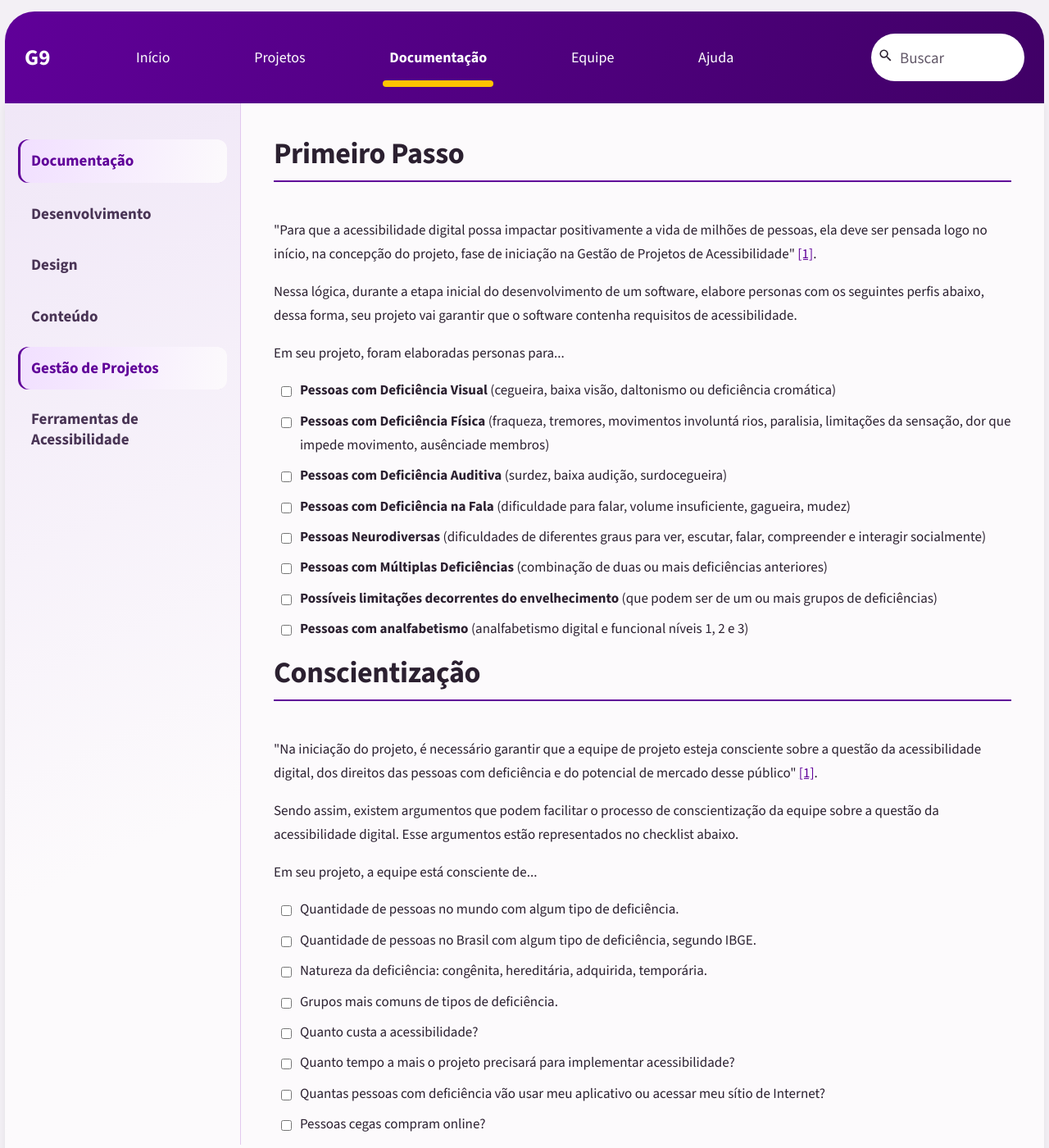
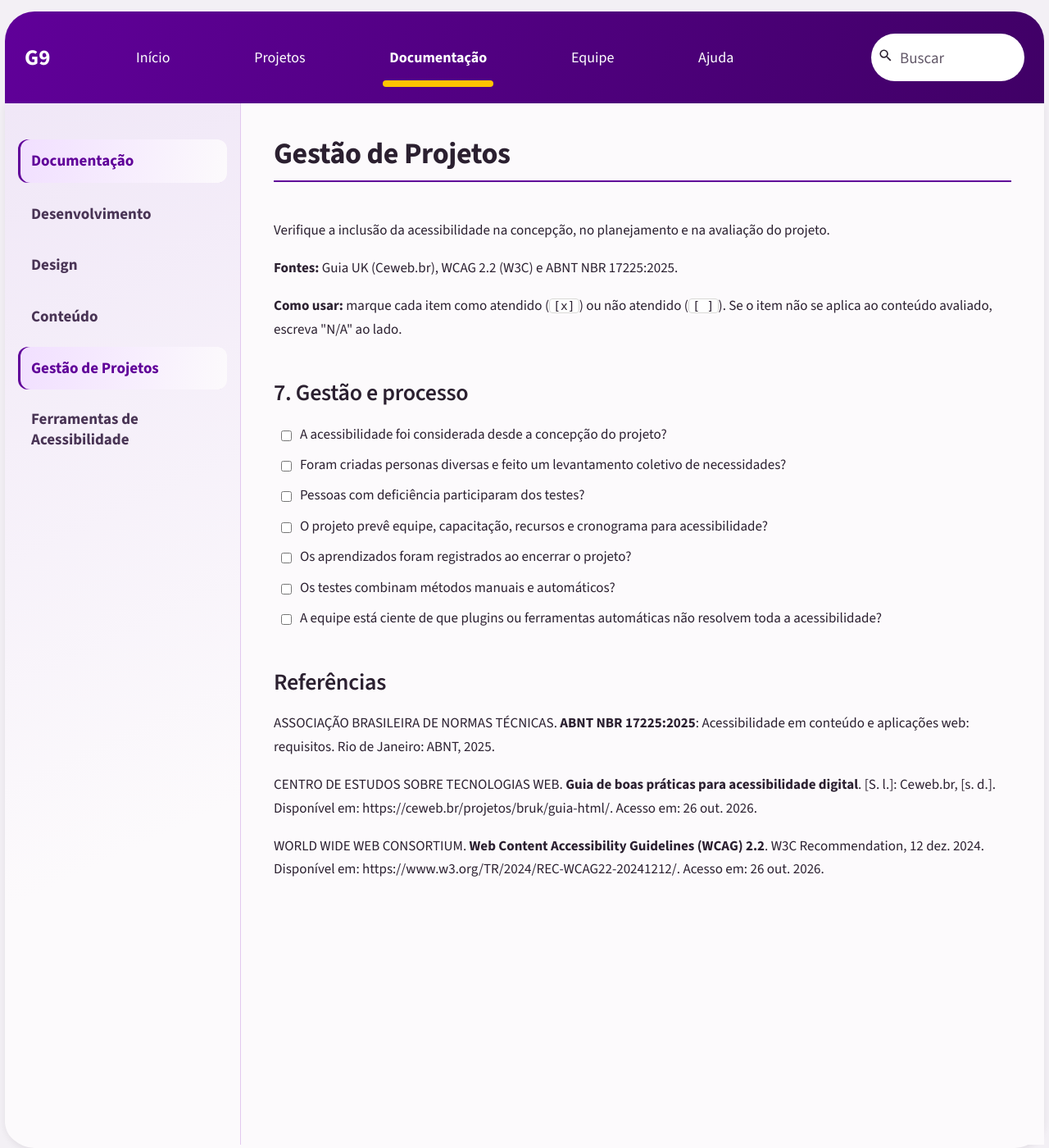
Before and after one commit to UnB-IHC/IHC_2026.2_Grupo09, an MkDocs documentation site: the page built from docs/gestaoProjeto/gestaoProjeto.md, in a window 1280 px wide and 1400 px high. Shown: the whole window at 82% size. Built offline with MkDocs 1.6.1 and Material for MkDocs 9.7.7, drawn with Linux system fonts in a browser that asks for light colours; some web fonts are replaced; some of the changed text lies outside the part shown.

Commit message:
docs: revisar checklist de gestão de projetos

```diff
--- a/docs/gestaoProjeto/gestaoProjeto.md
+++ b/docs/gestaoProjeto/gestaoProjeto.md
@@ -1,63 +1,25 @@
-# Primeiro Passo
+# Gestão de Projetos
 
-"Para que a acessibilidade digital possa impactar positivamente a vida de milhões de pessoas, ela deve ser pensada logo no início, na concepção do projeto, fase de iniciação na Gestão de Projetos de Acessibilidade" <a id="TEC1" href="#RP1">[1]</a>.
+Verifique a inclusão da acessibilidade na concepção, no planejamento e na avaliação do projeto.
 
-Nessa lógica, durante a etapa inicial do desenvolvimento de um software, elabore personas com os seguintes perfis abaixo, dessa forma, seu projeto vai garantir que o software contenha requisitos de acessibilidade.
+**Fontes:** Guia UK (Ceweb.br), WCAG 2.2 (W3C) e ABNT NBR 17225:2025.
 
-Em seu projeto, foram elaboradas personas para...
+**Como usar:** marque cada item como atendido (`[x]`) ou não atendido (`[ ]`). Se o item não se aplica ao conteúdo avaliado, escreva "N/A" ao lado.
 
-- [ ] <b> Pessoas com Deficiência Visual </b> (cegueira, baixa visão, daltonismo ou deficiência cromática)
-- [ ] <b> Pessoas com Deficiência Física </b> (fraqueza, tremores, movimentos involuntá rios, paralisia, limitações da sensação, dor que impede movimento, ausênciade membros)
-- [ ] <b> Pessoas com Deficiência Auditiva </b> (surdez, baixa audição, surdocegueira)
-- [ ] <b> Pessoas com Deficiência na Fala </b> (dificuldade para falar, volume insuficiente, gagueira, mudez)
-- [ ] <b> Pessoas Neurodiversas </b> (dificuldades de diferentes graus para ver, escutar, falar, compreender e interagir socialmente)
-- [ ] <b> Pessoas com Múltiplas Deficiências </b> (combinação de duas ou mais deficiências anteriores)
-- [ ] <b> Possíveis limitações decorrentes do envelhecimento </b> (que podem ser de um ou mais grupos de deficiências)
-- [ ] <b> Pessoas com analfabetismo </b> (analfabetismo digital e funcional níveis 1, 2 e 3)
+## 7. Gestão e processo
 
-# Conscientização
+- [ ] A acessibilidade foi considerada desde a concepção do projeto?
+- [ ] Foram criadas personas diversas e feito um levantamento coletivo de necessidades?
+- [ ] Pessoas com deficiência participaram dos testes?
+- [ ] O projeto prevê equipe, capacitação, recursos e cronograma para acessibilidade?
+- [ ] Os aprendizados foram registrados ao encerrar o projeto?
+- [ ] Os testes combinam métodos manuais e automáticos?
+- [ ] A equipe está ciente de que plugins ou ferramentas automáticas não resolvem toda a acessibilidade?
 
-"Na iniciação do projeto, é necessário garantir que a equipe de projeto esteja consciente sobre a questão da acessibilidade digital, dos direitos das pessoas com deficiência e do potencial de mercado desse público" <a id="TEC1" href="#RP1">[1]</a>.
+## Referências
 
-Sendo assim, existem argumentos que podem facilitar o processo de conscientização da equipe sobre a questão da acessibilidade digital. Esse argumentos estão representados no checklist abaixo.
+ASSOCIAÇÃO BRASILEIRA DE NORMAS TÉCNICAS. **ABNT NBR 17225:2025**: Acessibilidade em conteúdo e aplicações web: requisitos. Rio de Janeiro: ABNT, 2025.
 
-Em seu projeto, a equipe está consciente de...
+CENTRO DE ESTUDOS SOBRE TECNOLOGIAS WEB. **Guia de boas práticas para acessibilidade digital**. [S. l.]: Ceweb.br, [s. d.]. Disponível em: https://ceweb.br/projetos/bruk/guia-html/. Acesso em: 26 out. 2026.
 
-- [ ] Quantidade de pessoas no mundo com algum tipo de deficiência.
-- [ ] Quantidade de pessoas no Brasil com algum tipo de deficiência, segundo IBGE.
-- [ ] Natureza da deficiência: congênita, hereditária, adquirida, temporária.
-- [ ] Grupos mais comuns de tipos de deficiência.
-- [ ] Quanto custa a acessibilidade?
-- [ ] Quanto tempo a mais o projeto precisará para implementar acessibilidade?
-- [ ] Quantas pessoas com deficiência vão usar meu aplicativo ou acessar meu sítio de Internet?
-- [ ] Pessoas cegas compram online?
-- [ ] Pessoas tetraplégicas usam smartphone?
-- [ ] Legislação: A Convenção sobre os Direitos das Pessoas com Deficiência Comentada.
-- [ ] Legislação: PORTARIA Nº 3, DE 7 DE MAIO DE 2007.
-- [ ] Análise de mercado de software de acessibilidade digital.
-
-# Planejamento
-
-"É importante prever e elaborar a arquitetura para todos os públicos com deficiência, visando uma vida autônoma, com segurança e bem-estar" <a id="TEC1" href="#RP1">[1]</a>.
-
-Assim, é de suma importância que se tenha, incluso no plano de projeto, e, definição de recursos alocados, para estratégia de acessibilidade de um projeto de software.
-
-Em seu planejamento, há...
-
-- [ ] Atividades bem delineadas, cronogramas e atribuições de responsabilidade relacionadas à acessibilidade?
-- [ ] Recursos alocados (pessoas, softwares, cursos, tarefas)?
-- [ ] Tarefas com critérios de sucesso que atendam pelo menos os níveis A e AA, segundo a documentação de acessibilidade (WCAG)?
-
-## Referências Bibliográficas
-
-> <a id="RP1" href="#TEC1">1.</a> DINIZ, V.; FERRAZ, R.; NASCIMENTO, C. M.; CREDIDIO, R. Guia de Boas Práticas para Acessibilidade Digital. Programa de Cooperação entre Reino Unido e Brasil em Acesso Digital, 2023. Disponível em: [https://www.gov.br/governodigital/pt-br/acessibilidade-e-usuario/acessibilidade-digital/guiaboaspraaticasparaacessibilidadedigital.pdf](https://www.gov.br/governodigital/pt-br/acessibilidade-e-usuario/acessibilidade-digital/guiaboaspraaticasparaacessibilidadedigital.pdf). Acesso em: 9 Mai. 2024.
-
-## Bibliografia
-
-> </a> A Convenção sobre Direitos das Pessoas com Deficiência comentada / Coordenação de Ana Paula Crosara de Resende e Flavia Maria de Paiva Vital . _ Brasília : Secretaria Especial dos Direitos Humanos, 2008. Disponível em: [https://www.gov.br/governodigital/pt-br/acessibilidade-e-usuario/acessibilidade-digital/convencao-direitos-pessoas-deficiencia-comentada.pdf](https://www.gov.br/governodigital/pt-br/acessibilidade-e-usuario/acessibilidade-digital/convencao-direitos-pessoas-deficiencia-comentada.pdf). Acesso em: 9 Mai. 2024
-
-> </a> BRASIL. Secretaria de Logística e Tecnologia da Informação. Portaria nº 3, de 7 de maio de 2007. Institucionaliza o Modelo de Acessibilidade em Governo Eletrônico – e-MAG no âmbito do Sistema de Administração dos Recursos de Informação e Informática – SISP. Diário Oficial da União, Brasília, DF, 7 maio 2007. Disponível em: [https://www.gov.br/governodigital/pt-br/acessibilidade-e-usuario/legislacao/portaria3_eMAG.pdf](https://www.gov.br/governodigital/pt-br/acessibilidade-e-usuario/legislacao/portaria3_eMAG.pdf). Acesso em: 9 Mai. 2024
-
-> </a> MORDOR INTELLIGENCE. Digital Accessibility Software Market Size & Share Analysis- Growth Trends & Forecasts (2024-2029). Disponível em: [https://www.mordorintelligence.com/industry-reports/digital-accessibility-software-market](https://www.mordorintelligence.com/industry-reports/digital-accessibility-software-market). Acesso em: 9 Mai. 2024
-
-> </a> WORLD WIDE WEB CONSORTIUM. Web Content Accessibility Guidelines (WCAG) 2.1. Recomendação W3C, 21 setembro 2023. Disponível em: [https://www.w3.org/TR/WCAG21/#sotd](https://www.w3.org/TR/WCAG21/#sotd). Acesso em: 9 Mai. 2024
+WORLD WIDE WEB CONSORTIUM. **Web Content Accessibility Guidelines (WCAG) 2.2**. W3C Recommendation, 12 dez. 2024. Disponível em: https://www.w3.org/TR/2024/REC-WCAG22-20241212/. Acesso em: 26 out. 2026.
```
